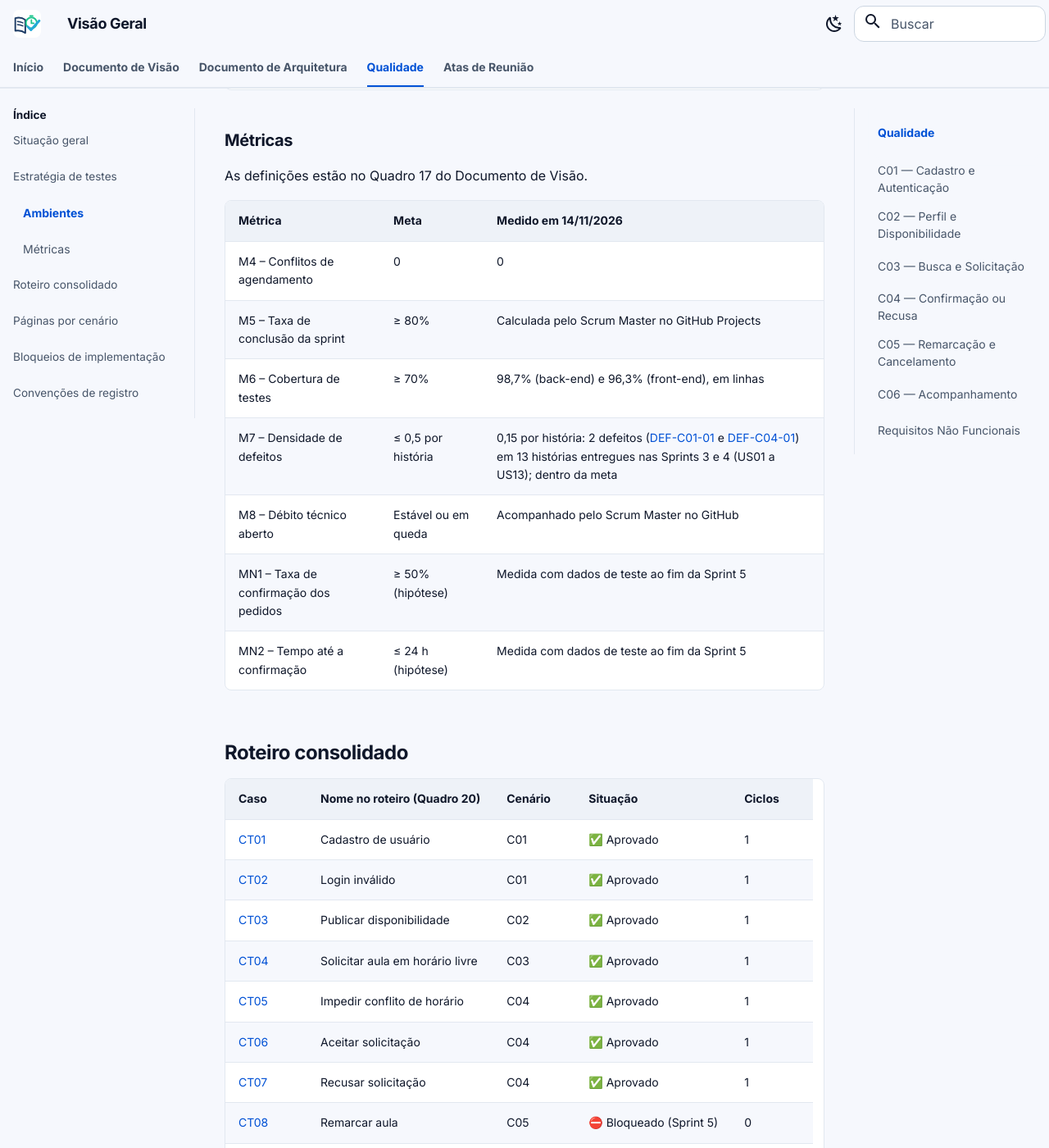
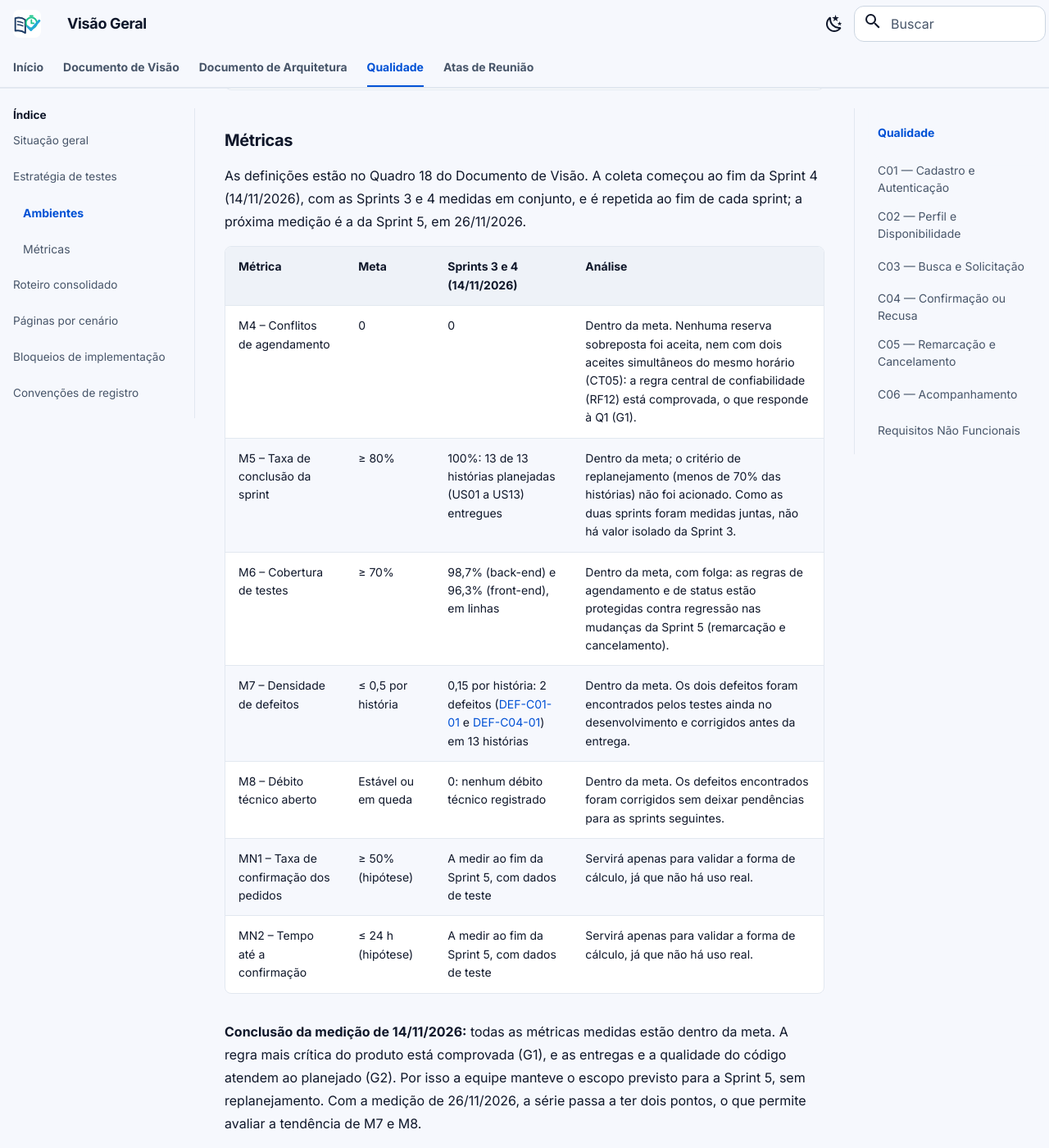
Before and after one commit to FGA0138-MDS-Ajax/2026.2-T02-Hopper, an MkDocs documentation site: the page built from docs/qualidade/index.md, in a window 1280 px wide and 1400 px high, scrolled down 2673 px. Shown: the whole window at 82% size. Built offline with MkDocs 1.6.1 and Material for MkDocs 9.7.7, drawn with Linux system fonts in a browser that asks for light colours; some of the changed text lies outside the part shown.

Commit message:
docs(qualidade): registra a análise das métricas e os ciclos reais dos testes
Tabela de métricas com valores de M5 e M8 e coluna de análise, conclusão
da medição de 14/11/2026, ciclos de CT01 e CT05 conforme as correções
feitas e referências aos quadros com a numeração nova do Documento de Visão.

```diff
--- a/docs/qualidade/index.md
+++ b/docs/qualidade/index.md
@@ -50,27 +50,29 @@ Conforme o Quadro 3 do Documento de Visão, Pedro Rodrigues é responsável por
 
 ### Métricas
 
-As definições estão no Quadro 17 do Documento de Visão.
+As definições estão no Quadro 18 do Documento de Visão. A coleta começou ao fim da Sprint 4 (14/11/2026), com as Sprints 3 e 4 medidas em conjunto, e é repetida ao fim de cada sprint; a próxima medição é a da Sprint 5, em 26/11/2026.
 
-| Métrica | Meta | Medido em 14/11/2026 |
-|---|---|---|
-| M4 – Conflitos de agendamento | 0 | 0 |
-| M5 – Taxa de conclusão da sprint | ≥ 80% | Calculada pelo Scrum Master no GitHub Projects |
-| M6 – Cobertura de testes | ≥ 70% | 98,7% (back-end) e 96,3% (front-end), em linhas |
-| M7 – Densidade de defeitos | ≤ 0,5 por história | 0,15 por história: 2 defeitos ([DEF-C01-01](c01-cadastro-e-autenticacao.md#def-c01-01-usuario-nao-e-direcionado-ao-destino-certo-apos-o-cadastro) e [DEF-C04-01](c04-confirmacao-ou-recusa.md#def-c04-01-aceites-simultaneos-do-mesmo-horario-respondem-com-erro-500)) em 13 histórias entregues nas Sprints 3 e 4 (US01 a US13); dentro da meta |
-| M8 – Débito técnico aberto | Estável ou em queda | Acompanhado pelo Scrum Master no GitHub |
-| MN1 – Taxa de confirmação dos pedidos | ≥ 50% (hipótese) | Medida com dados de teste ao fim da Sprint 5 |
-| MN2 – Tempo até a confirmação | ≤ 24 h (hipótese) | Medida com dados de teste ao fim da Sprint 5 |
+| Métrica | Meta | Sprints 3 e 4 (14/11/2026) | Análise |
+|---|---|---|---|
+| M4 – Conflitos de agendamento | 0 | 0 | Dentro da meta. Nenhuma reserva sobreposta foi aceita, nem com dois aceites simultâneos do mesmo horário (CT05): a regra central de confiabilidade (RF12) está comprovada, o que responde à Q1 (G1). |
+| M5 – Taxa de conclusão da sprint | ≥ 80% | 100%: 13 de 13 histórias planejadas (US01 a US13) entregues | Dentro da meta; o critério de replanejamento (menos de 70% das histórias) não foi acionado. Como as duas sprints foram medidas juntas, não há valor isolado da Sprint 3. |
+| M6 – Cobertura de testes | ≥ 70% | 98,7% (back-end) e 96,3% (front-end), em linhas | Dentro da meta, com folga: as regras de agendamento e de status estão protegidas contra regressão nas mudanças da Sprint 5 (remarcação e cancelamento). |
+| M7 – Densidade de defeitos | ≤ 0,5 por história | 0,15 por história: 2 defeitos ([DEF-C01-01](c01-cadastro-e-autenticacao.md#def-c01-01-usuario-nao-e-direcionado-ao-destino-certo-apos-o-cadastro) e [DEF-C04-01](c04-confirmacao-ou-recusa.md#def-c04-01-aceites-simultaneos-do-mesmo-horario-respondem-com-erro-500)) em 13 histórias | Dentro da meta. Os dois defeitos foram encontrados pelos testes ainda no desenvolvimento e corrigidos antes da entrega. |
+| M8 – Débito técnico aberto | Estável ou em queda | 0: nenhum débito técnico registrado | Dentro da meta. Os defeitos encontrados foram corrigidos sem deixar pendências para as sprints seguintes. |
+| MN1 – Taxa de confirmação dos pedidos | ≥ 50% (hipótese) | A medir ao fim da Sprint 5, com dados de teste | Servirá apenas para validar a forma de cálculo, já que não há uso real. |
+| MN2 – Tempo até a confirmação | ≤ 24 h (hipótese) | A medir ao fim da Sprint 5, com dados de teste | Servirá apenas para validar a forma de cálculo, já que não há uso real. |
+
+**Conclusão da medição de 14/11/2026:** todas as métricas medidas estão dentro da meta. A regra mais crítica do produto está comprovada (G1), e as entregas e a qualidade do código atendem ao planejado (G2). Por isso a equipe manteve o escopo previsto para a Sprint 5, sem replanejamento. Com a medição de 26/11/2026, a série passa a ter dois pontos, o que permite avaliar a tendência de M7 e M8.
 
 ## Roteiro consolidado
 
-| Caso | Nome no roteiro (Quadro 20) | Cenário | Situação | Ciclos |
+| Caso | Nome no roteiro (Quadro 21) | Cenário | Situação | Ciclos |
 |---|---|---|---|---|
-| [CT01](c01-cadastro-e-autenticacao.md) | Cadastro de usuário | C01 | ✅ Aprovado | 1 |
+| [CT01](c01-cadastro-e-autenticacao.md) | Cadastro de usuário | C01 | ✅ Aprovado | 3 |
 | [CT02](c01-cadastro-e-autenticacao.md) | Login inválido | C01 | ✅ Aprovado | 1 |
 | [CT03](c02-perfil-e-disponibilidade.md) | Publicar disponibilidade | C02 | ✅ Aprovado | 1 |
 | [CT04](c03-busca-e-solicitacao.md) | Solicitar aula em horário livre | C03 | ✅ Aprovado | 1 |
-| [CT05](c04-confirmacao-ou-recusa.md) | Impedir conflito de horário | C04 | ✅ Aprovado | 1 |
+| [CT05](c04-confirmacao-ou-recusa.md) | Impedir conflito de horário | C04 | ✅ Aprovado | 2 |
 | [CT06](c04-confirmacao-ou-recusa.md) | Aceitar solicitação | C04 | ✅ Aprovado | 1 |
 | [CT07](c04-confirmacao-ou-recusa.md) | Recusar solicitação | C04 | ✅ Aprovado | 1 |
 | [CT08](c05-remarcacao-e-cancelamento.md) | Remarcar aula | C05 | ⛔ Bloqueado (Sprint 5) | 0 |
@@ -105,7 +107,7 @@ A numeração não é contínua porque o CT11 (usabilidade) saiu do roteiro, e o
 
 ## Convenções de registro
 
-- **CTxx:** caso do roteiro oficial (Quadro 20 do Documento de Visão).
+- **CTxx:** caso do roteiro oficial (Quadro 21 do Documento de Visão).
 - **CTxx.y:** caso complementar, com sufixo numérico e requisito identificado. Os complementares do C02 começam em CT03.5 porque CT03.1 a CT03.4 são do RF03, no C01.
 - **DEF-Cnn-nn:** defeito vinculado ao cenário e a uma execução real. Para requisitos não funcionais, usar o cenário em que o defeito foi observado e referenciar o caso.
 - **Branch de correção:** `fix/<descricao>`; **commit:** `fix(<modulo>): <descricao>`, com o módulo do código alterado (`auth`, `usuarios`, `agenda`, `aulas`, `notificacoes` ou `frontend`).
```
Also changed, not shown: other parts of docs/qualidade/index.md (+1 -1 lines), docs/qualidade/c01-cadastro-e-autenticacao.md (+1 -1 lines), docs/qualidade/c04-confirmacao-ou-recusa.md (+2 -2 lines), docs/qualidade/c05-remarcacao-e-cancelamento.md (+1 -1 lines), docs/qualidade/c06-acompanhamento.md (+1 -1 lines).
